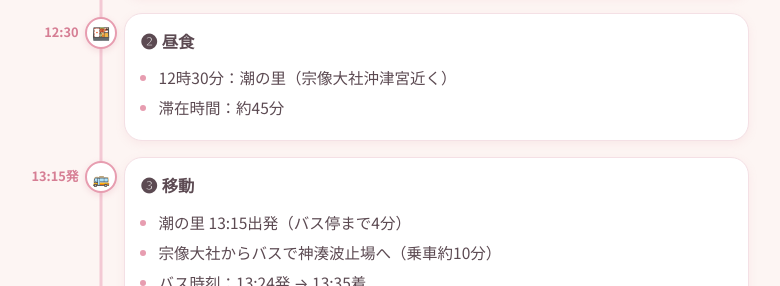
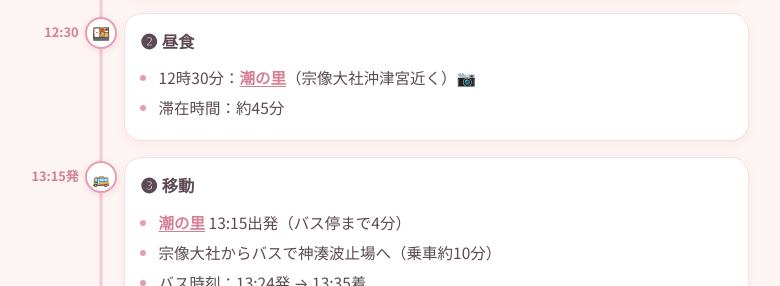
Before and after one commit to hiroKishiwork/fukuoka-trip-2026-10, a website: page index.html in a window 1280 px wide. Shown: the part 3209-3495 px from the top of the page, without its empty margins (255-1035 px from the left). Drawn offline with nearby package versions, Linux system fonts and the light colour scheme; no server answers.

Commit message:
Add Instagram link to Shio-no-Sato (Day2)

```diff
--- a/index.html
+++ b/index.html
@@ -89,6 +89,8 @@
   .map-note { margin: 7px 6px 0; font-size: 0.72rem; color: var(--muted); }
   .route-link { display: inline-block; margin-top: 3px; color: var(--mint-strong); font-weight: 700; text-decoration: none; }
   .route-link:hover { text-decoration: underline; }
+  .ext-link { color: var(--pink-strong); font-weight: 700; text-decoration: underline; text-underline-offset: 2px; }
+  .ext-link:hover { color: var(--pink); }
 
   /* ---------- View tabs ---------- */
   .viewtabs {
@@ -362,7 +364,7 @@
         <div class="card">
           <h3>❷ 昼食</h3>
           <ul>
-            <li>12時30分：潮の里（宗像大社沖津宮近く）</li>
+            <li>12時30分：<a class="ext-link" href="https://www.instagram.com/p/CMzYw5oFgBu/" target="_blank" rel="noopener">潮の里</a>（宗像大社沖津宮近く）📷</li>
             <li>滞在時間：約45分</li>
           </ul>
         </div>
@@ -374,7 +376,7 @@
         <div class="card">
           <h3>❸ 移動</h3>
           <ul>
-            <li>潮の里 13:15出発（バス停まで4分）</li>
+            <li><a class="ext-link" href="https://www.instagram.com/p/CMzYw5oFgBu/" target="_blank" rel="noopener">潮の里</a> 13:15出発（バス停まで4分）</li>
             <li>宗像大社からバスで神湊波止場へ（乗車約10分）</li>
             <li>バス時刻：13:24発 → 13:35着</li>
           </ul>
```
